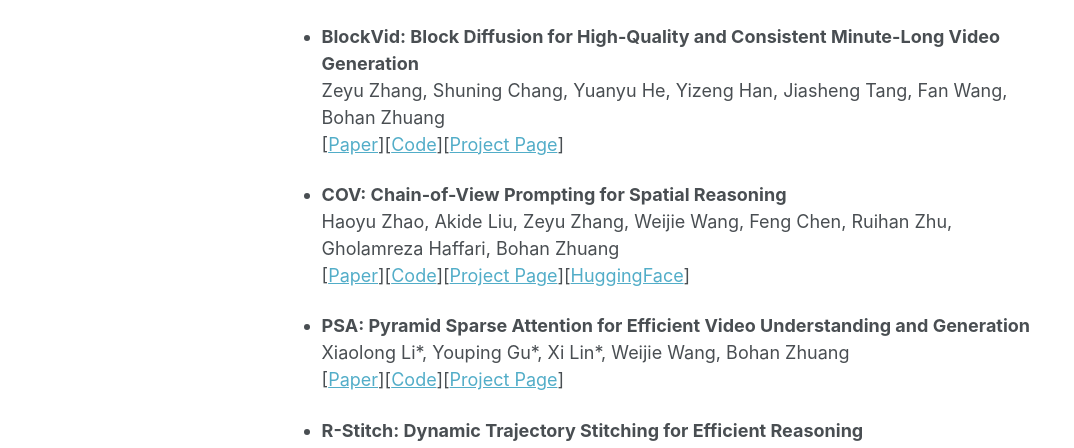
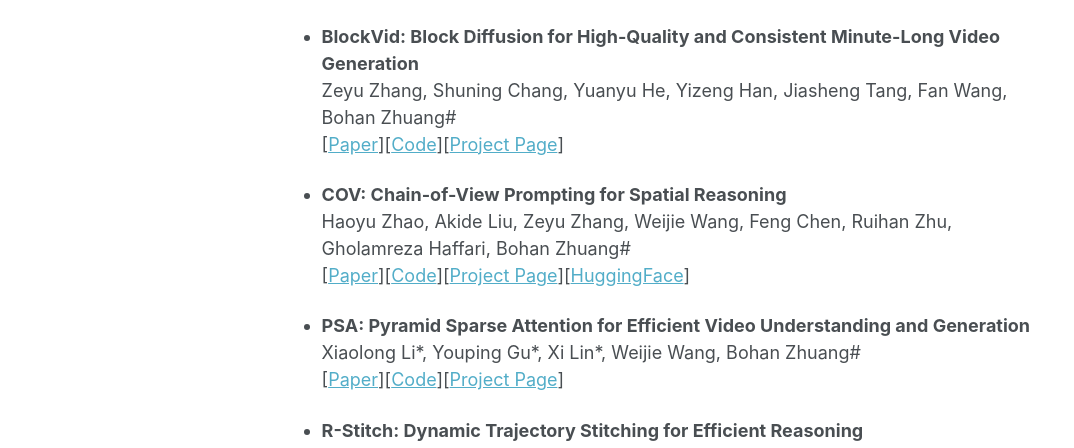
Before and after one commit to ziplab/ziplab.github.io, a Jekyll site: the page built from _pages/publication.md, in a window 1280 px wide and 900 px high. Shown: the part 391-839 px from the top of the window, without its empty margins (0-1074 px from the left). Built offline with Jekyll 4.4.1, drawn with Linux system fonts in a browser that asks for light colours.

```diff
--- a/_pages/publication.md
+++ b/_pages/publication.md
@@ -11,15 +11,15 @@ Inferix Team: Tianyu Feng, Yizeng Han, Jiahao He, Yuanyu He, Xi Lin, Teng Liu, H
 \[[Paper](https://arxiv.org/abs/2511.20714)\]\[[Code](https://github.com/alibaba-damo-academy/Inferix)\]\[[HuggingFace](https://huggingface.co/papers/2511.20714)\]
 
 - **BlockVid: Block Diffusion for High-Quality and Consistent Minute-Long Video Generation**
-Zeyu Zhang, Shuning Chang, Yuanyu He, Yizeng Han, Jiasheng Tang, Fan Wang, Bohan Zhuang
+Zeyu Zhang, Shuning Chang, Yuanyu He, Yizeng Han, Jiasheng Tang, Fan Wang, Bohan Zhuang\#
 \[[Paper](https://www.arxiv.org/abs/2511.22973)\]\[[Code](https://github.com/alibaba-damo-academy/Inferix)\]\[[Project Page](https://ziplab.co/BlockVid/)\]
 
 - **COV: Chain-of-View Prompting for Spatial Reasoning**
-Haoyu Zhao, Akide Liu, Zeyu Zhang, Weijie Wang, Feng Chen, Ruihan Zhu, Gholamreza Haffari, Bohan Zhuang
+Haoyu Zhao, Akide Liu, Zeyu Zhang, Weijie Wang, Feng Chen, Ruihan Zhu, Gholamreza Haffari, Bohan Zhuang\#
 \[[Paper](https://arxiv.org/abs/2601.05172)\]\[[Code](https://github.com/ziplab/CoV)\]\[[Project Page](https://ziplab.co/CoV/)\]\[[HuggingFace](https://huggingface.co/papers/2601.05172)\]
 
 - **PSA: Pyramid Sparse Attention for Efficient Video Understanding and Generation**
-Xiaolong Li\*, Youping Gu\*, Xi Lin\*, Weijie Wang, Bohan Zhuang
+Xiaolong Li\*, Youping Gu\*, Xi Lin\*, Weijie Wang, Bohan Zhuang\#
 \[[Paper](https://arxiv.org/abs/2512.04025)\]\[[Code](https://github.com/ziplab/Pyramid-Sparse-Attention)\]\[[Project Page](https://ziplab.co/PSA/)\]
 
 - **R-Stitch: Dynamic Trajectory Stitching for Efficient Reasoning**
```
